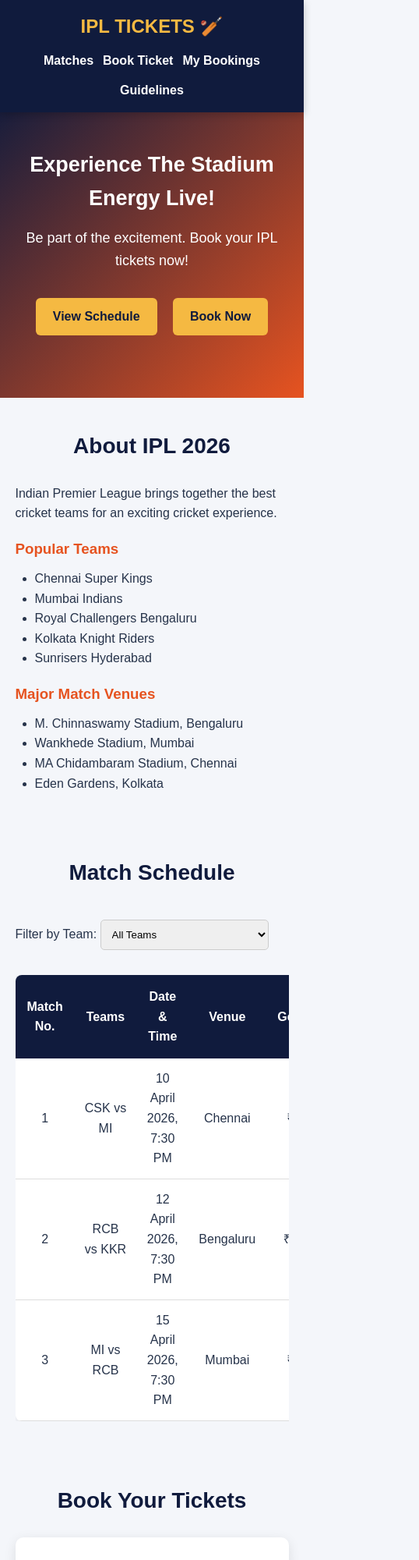
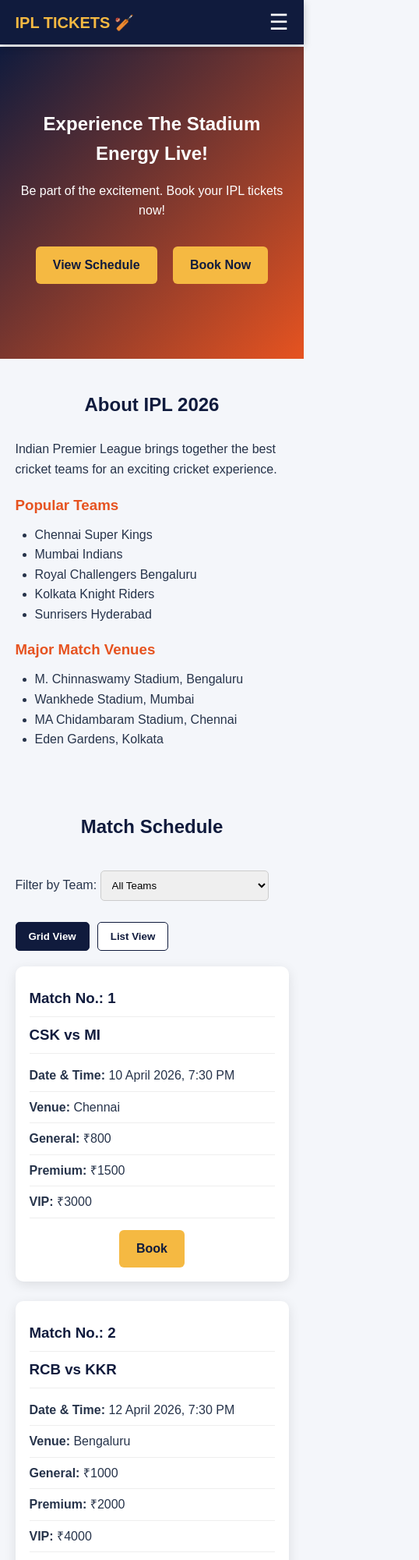
Before and after one commit to aishanisejal2007/IPL-Ticket-Booking, a plain HTML site: page index.html in a window 390 px wide. Shown: the top 2000 px of the page at 78% size, 538 px wide, since content can reach past the window. Drawn offline with Linux system fonts and the light colour scheme.

Commit message:
Complete Activity 8 - Responsive Layout

```diff
--- a/index.html
+++ b/index.html
@@ -16,7 +16,14 @@
 <header>
     <nav>
         <h2>IPL TICKETS 🏏</h2>
-        <ul>
+
+        <button class="menu-toggle" id="menuToggle"
+                aria-label="Toggle navigation"
+                aria-expanded="false">
+            ☰
+        </button>
+
+        <ul id="navMenu">
             <li><a href="#matches">Matches</a></li>
             <li><a href="booking.html">Book Ticket</a></li>
             <li><a href="#mybookings">My Bookings</a></li>
@@ -65,6 +72,8 @@
 <section class="section" id="matches">
     <h2>Match Schedule</h2>
 
+    <div class="match-controls">
+        <div>
             <label for="teamFilter">Filter by Team:</label>
 
             <select id="teamFilter">
@@ -74,57 +83,54 @@
                 <option value="RCB">Royal Challengers Bengaluru</option>
                 <option value="KKR">Kolkata Knight Riders</option>
             </select>
+        </div>
 
-    <div class="table-container">
-        <table id="matchTable">
-            <thead>
-                <tr>
-                    <th>Match No.</th>
-                    <th>Teams</th>
-                    <th>Date & Time</th>
-                    <th>Venue</th>
-                    <th>General</th>
-                    <th>Premium</th>
-                    <th>VIP</th>
-                    <th>Action</th>
-                </tr>
-            </thead>
+        <div class="view-controls">
+            <button type="button" id="gridViewBtn" class="active-view">
+                Grid View
+            </button>
 
-            <tbody>
-                <tr data-teams="CSK MI">
-                    <td>1</td>
-                    <td>CSK vs MI</td>
-                    <td>10 April 2026, 7:30 PM</td>
-                    <td>Chennai</td>
-                    <td>₹800</td>
-                    <td>₹1500</td>
-                    <td>₹3000</td>
-                    <td><a href="#booking" class="book-btn">Book</a></td>
-                </tr>
+            <button type="button" id="listViewBtn">
+                List View
+            </button>
+        </div>
+    </div>
 
-                <tr data-teams="RCB KKR">
-                    <td>2</td>
-                    <td>RCB vs KKR</td>
-                    <td>12 April 2026, 7:30 PM</td>
-                    <td>Bengaluru</td>
-                    <td>₹1000</td>
-                    <td>₹2000</td>
-                    <td>₹4000</td>
-                    <td><a href="#booking" class="book-btn">Book</a></td>
-                </tr>
+    <div class="match-grid" id="matchGrid">
 
-                <tr data-teams="MI RCB">
-                    <td>3</td>
-                    <td>MI vs RCB</td>
-                    <td>15 April 2026, 7:30 PM</td>
-                    <td>Mumbai</td>
-                    <td>₹900</td>
-                    <td>₹1800</td>
-                    <td>₹3500</td>
-                    <td><a href="#booking" class="book-btn">Book</a></td>
-                </tr>
-            </tbody>
-        </table>
+        <div class="match-card" data-teams="CSK MI">
+            <h3>Match No.: 1</h3>
+            <h3>CSK vs MI</h3>
+            <p><strong>Date & Time:</strong> 10 April 2026, 7:30 PM</p>
+            <p><strong>Venue:</strong> Chennai</p>
+            <p><strong>General:</strong> ₹800</p>
+            <p><strong>Premium:</strong> ₹1500</p>
+            <p><strong>VIP:</strong> ₹3000</p>
+            <a href="#booking" class="book-btn">Book</a>
+        </div>
+
+        <div class="match-card" data-teams="RCB KKR">
+            <h3>Match No.: 2</h3>
+            <h3>RCB vs KKR</h3>
+            <p><strong>Date & Time:</strong> 12 April 2026, 7:30 PM</p>
+            <p><strong>Venue:</strong> Bengaluru</p>
+            <p><strong>General:</strong> ₹1000</p>
+            <p><strong>Premium:</strong> ₹2000</p>
+            <p><strong>VIP:</strong> ₹4000</p>
+            <a href="#booking" class="book-btn">Book</a>
+        </div>
+
+        <div class="match-card" data-teams="MI RCB">
+            <h3>Match No.: 3</h3>
+            <h3>MI vs RCB</h3>
+            <p><strong>Date & Time:</strong> 15 April 2026, 7:30 PM</p>
+            <p><strong>Venue:</strong> Mumbai</p>
+            <p><strong>General:</strong> ₹900</p>
+            <p><strong>Premium:</strong> ₹1800</p>
+            <p><strong>VIP:</strong> ₹3500</p>
+            <a href="#booking" class="book-btn">Book</a>
+        </div>
+
     </div>
 </section>
 
@@ -188,6 +194,7 @@
 <section class="section" id="mybookings">
     <h2>My Ticket Bookings</h2>
 
+    <div class="table-container">
         <table>
             <thead>
                 <tr>
@@ -206,6 +213,7 @@
                 </tr>
             </tbody>
         </table>
+    </div>
 </section>
 
 <!-- Guidelines -->
--- a/style.css
+++ b/style.css
@@ -28,6 +28,10 @@ body {
     line-height: 1.6;
 }
 
+section {
+    scroll-margin-top: 85px;
+}
+
 /* ===== NAVIGATION BAR ===== */
 header {
     background: var(--primary);
@@ -36,7 +40,7 @@ header {
     left: 0;
     width: 100%;
     z-index: 1000;
-    box-shadow: 0 3px 10px rgba(0,0,0,0.2);
+    box-shadow: 0 3px 10px rgba(0, 0, 0, 0.2);
 }
 
 nav {
@@ -67,6 +71,16 @@ nav ul li a:hover {
     color: var(--accent);
 }
 
+/* Hamburger button */
+.menu-toggle {
+    display: none;
+    background: transparent;
+    color: var(--white);
+    border: none;
+    font-size: 28px;
+    cursor: pointer;
+}
+
 /* ===== HERO SECTION ===== */
 .hero {
     margin-top: 65px;
@@ -92,7 +106,8 @@ nav ul li a:hover {
 }
 
 /* ===== BUTTONS ===== */
-.btn, .book-btn {
+.btn,
+.book-btn {
     display: inline-block;
     background: var(--accent);
     color: var(--primary);
@@ -104,7 +119,8 @@ nav ul li a:hover {
     transition: 0.3s;
 }
 
-.btn:hover, .book-btn:hover {
+.btn:hover,
+.book-btn:hover {
     background: var(--white);
     transform: translateY(-3px);
 }
@@ -130,7 +146,106 @@ nav ul li a:hover {
     padding-left: 25px;
 }
 
-/* ===== MATCH TABLE ===== */
+/* ===== MATCH CONTROLS ===== */
+.match-controls {
+    display: flex;
+    justify-content: space-between;
+    align-items: center;
+    flex-wrap: wrap;
+    gap: 15px;
+    margin: 20px 0;
+}
+
+#teamFilter {
+    padding: 10px;
+    margin: 12px 0;
+    border: 1px solid #ccc;
+    border-radius: 5px;
+    min-width: 180px;
+}
+
+/* ===== MATCH CARDS - CSS GRID ===== */
+.match-grid {
+    display: grid;
+    grid-template-columns: repeat(3, minmax(0, 1fr));
+    gap: 25px;
+    margin-top: 20px;
+}
+
+.match-card {
+    background: var(--white);
+    padding: 25px;
+    border-radius: 10px;
+    box-shadow: 0 4px 15px rgba(0, 0, 0, 0.1);
+    transition: 0.3s;
+}
+
+.match-card:hover {
+    transform: translateY(-5px);
+}
+
+.match-card h3 {
+    color: var(--primary);
+    border-bottom: 1px solid #eee;
+    padding-bottom: 8px;
+    margin: 8px 0;
+}
+
+.match-card p {
+    padding: 7px 0;
+    border-bottom: 1px solid #eee;
+}
+
+.match-card .book-btn {
+    display: block;
+    width: fit-content;
+    margin: 15px auto 0;
+}
+
+/* List view */
+.match-grid.list-view {
+    grid-template-columns: 1fr;
+}
+
+.match-grid.list-view .match-card {
+    display: flex;
+    flex-wrap: wrap;
+    align-items: center;
+    justify-content: space-between;
+    gap: 10px 20px;
+}
+
+.match-grid.list-view .match-card h3,
+.match-grid.list-view .match-card p {
+    margin: 0;
+}
+
+.match-grid.list-view .match-card .book-btn {
+    margin: 5px;
+}
+
+/* View buttons */
+.view-controls {
+    display: flex;
+    gap: 10px;
+}
+
+.view-controls button {
+    padding: 10px 16px;
+    border: 1px solid var(--primary);
+    border-radius: 5px;
+    background: var(--white);
+    color: var(--primary);
+    cursor: pointer;
+    font-weight: bold;
+}
+
+.view-controls button.active-view {
+    background: var(--primary);
+    color: var(--white);
+}
+
+/* ===== TABLE CONTAINER ===== */
 .table-container {
     overflow-x: auto;
     margin-top: 20px;
@@ -140,7 +255,7 @@ table {
     width: 100%;
     border-collapse: collapse;
     background: var(--white);
-    box-shadow: 0 3px 12px rgba(0,0,0,0.08);
+    box-shadow: 0 3px 12px rgba(0, 0, 0, 0.08);
     border-radius: 8px;
     overflow: hidden;
 }
@@ -161,14 +276,6 @@ tr:hover {
     background: #fff5df;
 }
 
-/* ===== TEAM FILTER ===== */
-#teamFilter {
-    padding: 10px;
-    margin: 12px 0;
-    border: 1px solid #ccc;
-    border-radius: 5px;
-}
-
 /* ===== BOOKING SECTION ===== */
 .booking-container {
     display: flex;
@@ -178,11 +285,12 @@ tr:hover {
     flex-wrap: wrap;
 }
 
-form, .summary {
+form,
+.summary {
     background: var(--white);
     padding: 25px;
     border-radius: 10px;
-    box-shadow: 0 4px 15px rgba(0,0,0,0.1);
+    box-shadow: 0 4px 15px rgba(0, 0, 0, 0.1);
     flex: 1;
     min-width: 280px;
     max-width: 500px;
@@ -194,7 +302,8 @@ form label {
     font-weight: bold;
 }
 
-form input, form select {
+form input,
+form select {
     width: 100%;
     padding: 11px;
     border: 1px solid #ccc;
@@ -202,7 +311,8 @@ form input, form select {
     outline: none;
 }
 
-form input:focus, form select:focus {
+form input:focus,
+form select:focus {
     border-color: var(--orange);
 }
 
@@ -240,21 +350,18 @@ form button:hover {
     font-weight: bold;
 }
 
-/* ===== GUIDELINES CARDS ===== */
+/* ===== GUIDELINES - CSS GRID ===== */
 .guideline-container {
-    display: flex;
+    display: grid;
+    grid-template-columns: repeat(3, minmax(0, 1fr));
     gap: 20px;
-    flex-wrap: wrap;
-    justify-content: center;
 }
 
 .card {
     background: var(--white);
     padding: 25px;
     border-radius: 10px;
-    flex: 1;
-    min-width: 220px;
-    box-shadow: 0 4px 12px rgba(0,0,0,0.1);
+    box-shadow: 0 4px 12px rgba(0, 0, 0, 0.1);
     border-top: 4px solid var(--accent);
     transition: 0.3s;
 }
@@ -272,21 +379,51 @@ footer {
     margin-top: 30px;
 }
 
-/* ===== RESPONSIVE DESIGN ===== */
+/* ===== TABLET RESPONSIVENESS ===== */
+@media (max-width: 992px) {
+    .match-grid {
+        grid-template-columns: repeat(2, minmax(0, 1fr));
+    }
+
+    .guideline-container {
+        grid-template-columns: repeat(2, minmax(0, 1fr));
+    }
+
+    .section {
+        padding: 50px 5%;
+    }
+}
+
+/* ===== MOBILE RESPONSIVENESS ===== */
 @media (max-width: 768px) {
     nav {
-        flex-direction: column;
-        gap: 12px;
+        flex-wrap: wrap;
+        padding: 12px 5%;
+    }
+
+    .menu-toggle {
+        display: block;
     }
 
     nav ul {
-        flex-wrap: wrap;
-        justify-content: center;
-        gap: 12px;
+        display: none;
+        flex-direction: column;
+        width: 100%;
+        gap: 0;
+        padding-top: 12px;
+    }
+
+    nav ul.show-menu {
+        display: flex;
+    }
+
+    nav ul li a {
+        display: block;
+        padding: 10px 0;
     }
 
     .hero {
-        margin-top: 110px;
+        margin-top: 60px;
         padding: 80px 15px 70px;
     }
 
@@ -294,8 +431,20 @@ footer {
         font-size: 27px;
     }
 
+    .hero p {
+        font-size: 16px;
+    }
+
     .section {
         padding: 40px 5%;
+    }
+
+    .match-grid {
+        grid-template-columns: 1fr;
+    }
+
+    .guideline-container {
+        grid-template-columns: 1fr;
     }
 
     .booking-container {
@@ -303,8 +452,51 @@ footer {
         align-items: stretch;
     }
 
-    form, .summary {
+    form,
+    .summary {
         max-width: 100%;
         width: 100%;
     }
+
+    .match-controls {
+        align-items: stretch;
+        flex-direction: column;
+    }
+
+    .view-controls {
+        flex-wrap: wrap;
+    }
+
+    .match-grid.list-view .match-card {
+        display: block;
+    }
+
+    .match-grid.list-view .match-card .book-btn {
+        margin: 15px auto 0;
+    }
 }
+
+/* ===== SMALL PHONES ===== */
+@media (max-width: 480px) {
+    nav h2 {
+        font-size: 20px;
+    }
+
+    .hero h1 {
+        font-size: 24px;
+    }
+
+    .section h2 {
+        font-size: 24px;
+    }
+
+    .match-card {
+        padding: 18px;
+    }
+
+    th,
+    td {
+        padding: 9px;
+        font-size: 13px;
+    }
+}
```
Also changed, not shown: app.js (+77 -34 lines). Lines whose indentation alone changed are shown as unchanged.
